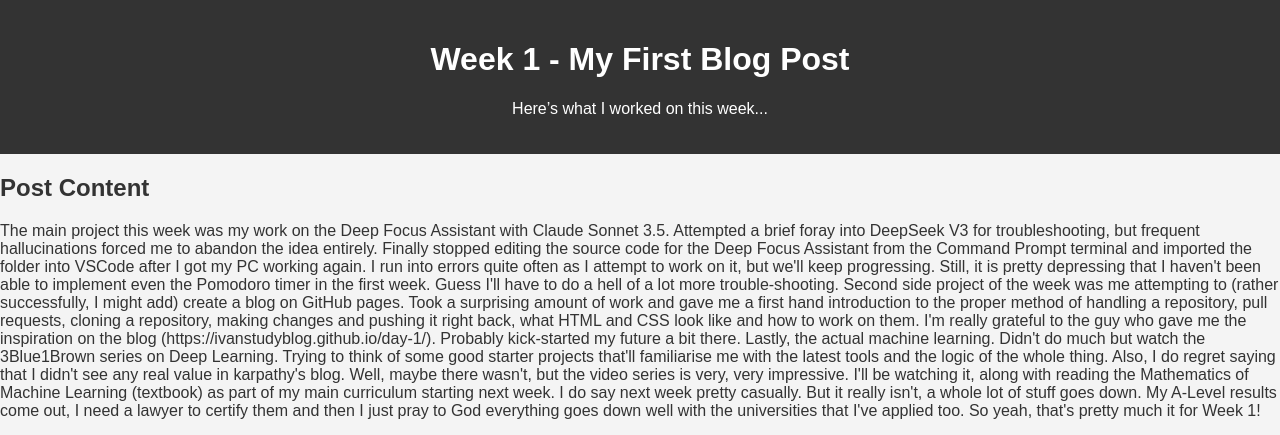
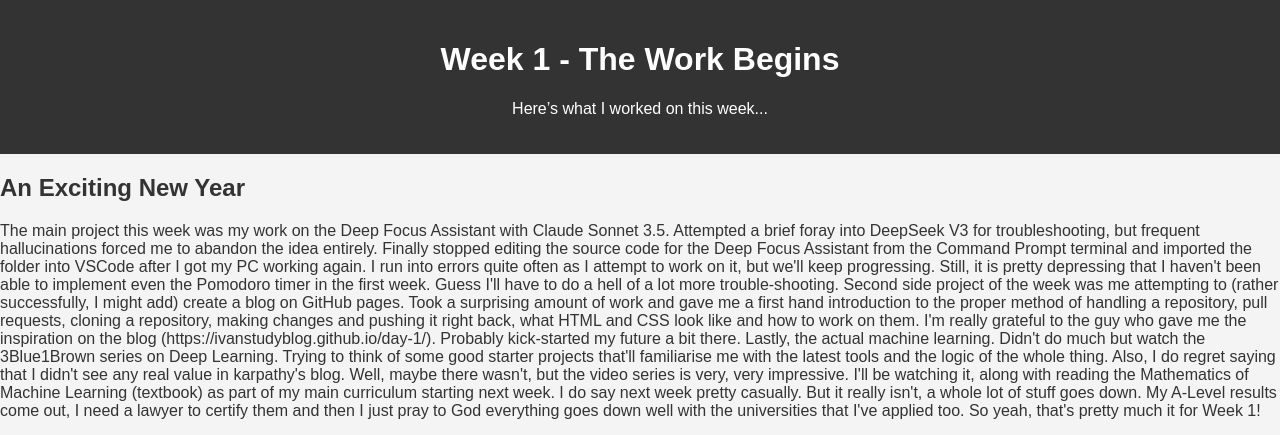
Before and after one commit to swinc-dot/lunacy.github.io, a plain HTML site: page posts/week-1.html in a window 1280 px wide. Shown: the top 435 px of the page. Drawn offline with Linux system fonts and the light colour scheme.

Commit message:
Update week-1.html

```diff
--- a/posts/week-1.html
+++ b/posts/week-1.html
@@ -8,12 +8,12 @@
 </head>
 <body>
     <header>
-        <h1>Week 1 - My First Blog Post</h1>
+        <h1>Week 1 - The Work Begins</h1>
         <p>Here’s what I worked on this week...</p>
     </header>
 
     <section>
-        <h2>Post Content</h2>
+        <h2>An Exciting New Year</h2>
         <p>The main project this week was my work on the Deep Focus Assistant with Claude Sonnet 3.5. Attempted a brief foray into DeepSeek V3 for troubleshooting, but frequent hallucinations forced me to abandon the idea entirely. Finally stopped editing the source code for the Deep Focus Assistant from the Command Prompt terminal and imported the folder into VSCode after I got my PC working again. I run into errors quite often as I attempt to work on it, but we'll keep progressing. Still, it is pretty depressing that I haven't been able to implement even the Pomodoro timer in the first week. Guess I'll have to do a hell of a lot more trouble-shooting.
 
 Second side project of the week was me attempting to (rather successfully, I might add) create a blog on GitHub pages. Took a surprising amount of work and gave me a first hand introduction to the proper method of handling a repository, pull requests, cloning a repository, making changes and pushing it right back, what HTML and CSS look like and how to work on them. I'm really grateful to the guy who gave me the inspiration on the blog (https://ivanstudyblog.github.io/day-1/). Probably kick-started my future a bit there.
```
